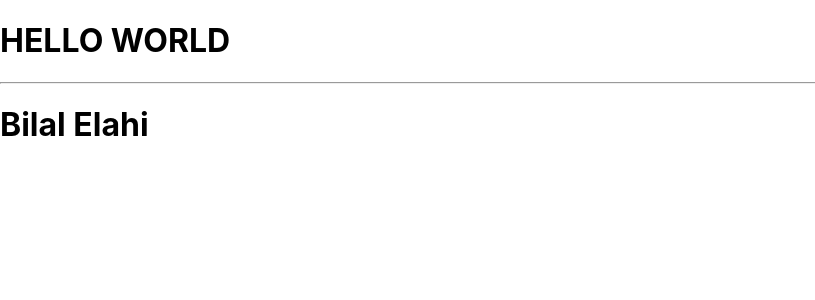
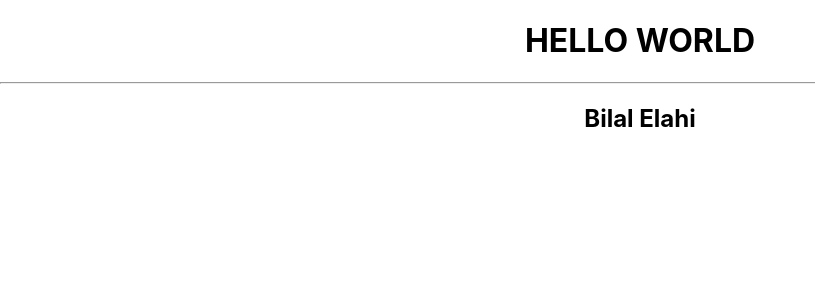
Before and after one commit to Bilal-E/bootcamp-react-starter, a React (Create React App) app: page / in a window 1280 px wide. Shown: the top 300 px of the page, without its empty margins (0-815 px from the left). Built offline with nearby package versions, Linux system fonts and the light colour scheme.

Commit message:
Class 3 final edit in App.js and User_edit1.js

```diff
--- a/src/App.js
+++ b/src/App.js
@@ -1,18 +1,16 @@
 import React from 'react';
 import './App.css';
+import Edit1 from './User_edit1.js'
+
 
 function App() {
   return (
-      <div>
 
-        <h1>HELLO WORLD</h1>
-        <hr/>
-        <h1>Bilal Elahi</h1>
+      <div className="App">
 
-      </div>
+         <Edit1 hello = "HELLO WORLD" username= "Bilal Elahi"/>
 
-
- );
+      </div> );
 }
 
-export default App
+export default App;
--- /dev/null
+++ b/src/User_edit1.js
@@ -0,0 +1,19 @@
+import React from 'react';
+import './App.css';
+
+function Edit1(props) {
+    return (
+
+        <div className="App">
+
+            <h1>{props.hello}</h1>
+            <hr/>
+            <h2>{props.username}</h2>
+
+        </div>
+
+
+    );
+}
+
+export default Edit1;
```
